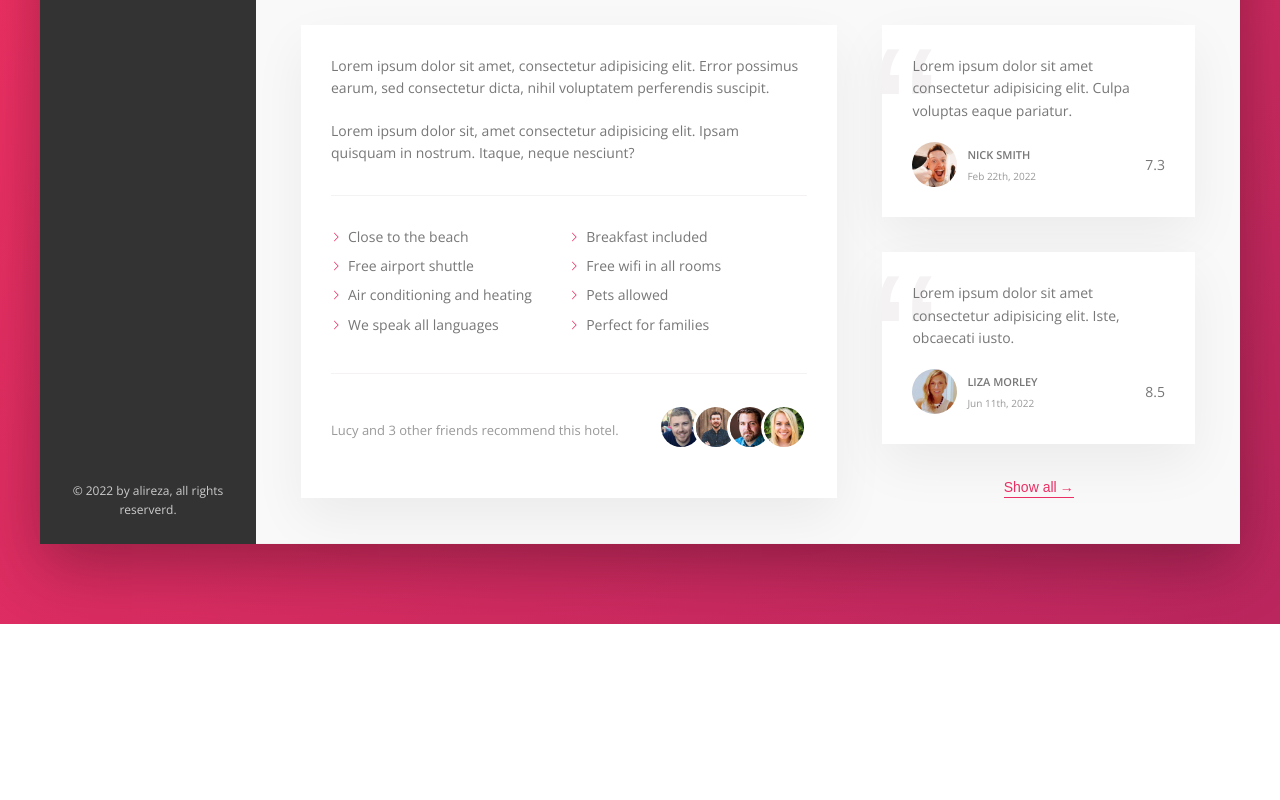
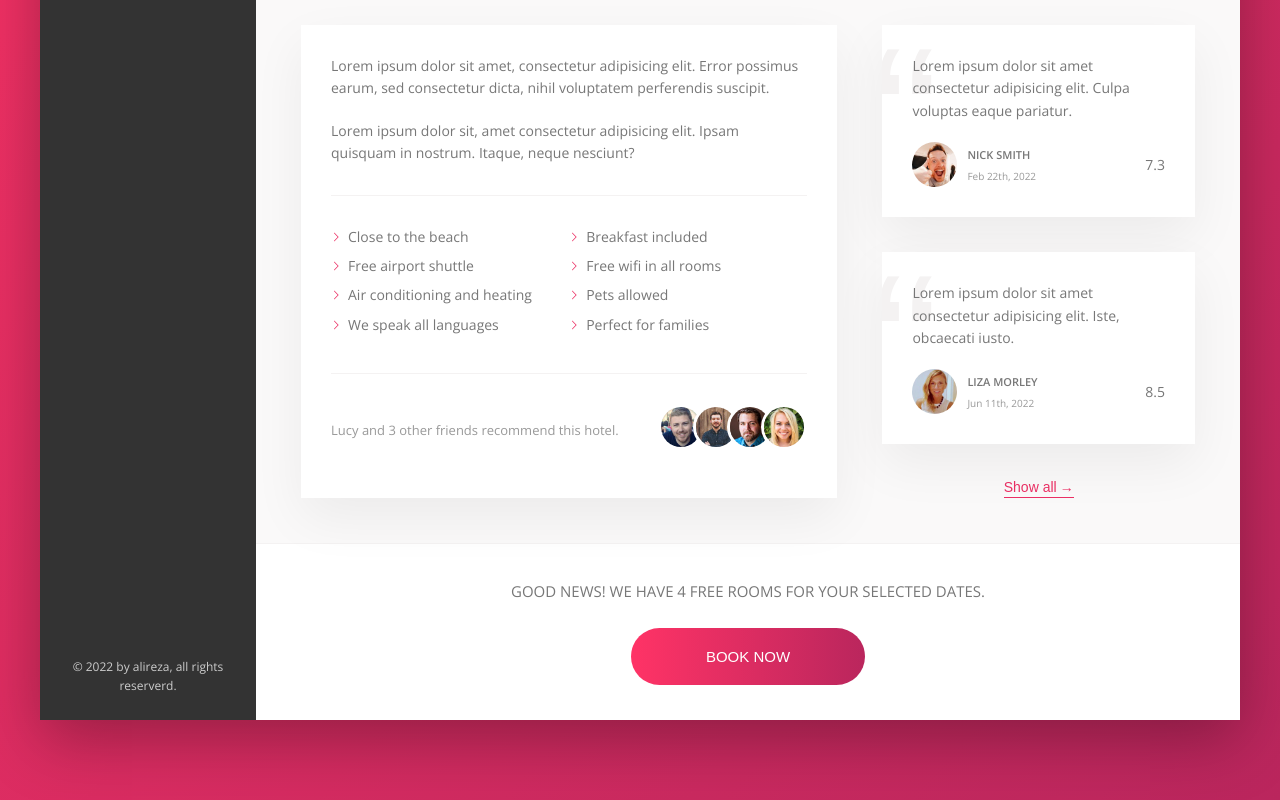
Before and after one commit to Alirezayoom/trillo, a website: page index.html in a window 1280 px wide. Shown: the part 622-1422 px from the top of the page. Before the commit the page ends 1246 px from the top, so only its background shows below. Drawn offline with nearby package versions, Linux system fonts and the light colour scheme.

Commit message:
cta added

```diff
--- a/index.html
+++ b/index.html
@@ -290,6 +290,23 @@
               <button class="btn-inline">Show all<span>&rarr;</span></button>
             </div>
           </div>
+          <!--//////////////////////////
+        //////////////////////////////
+        ///                        ///
+        ///          CTA           ///
+        ///                        ///
+        //////////////////////////////
+        ///////////////////////////-->
+
+          <div class="cta">
+            <h2 class="cta__book-now">
+              Good news! We have 4 free rooms for your selected dates.
+            </h2>
+            <button class="btn">
+              <span class="btn__visible">Book now</span>
+              <span class="btn__invisible">Only 4 rooms left</span>
+            </button>
+          </div>
         </main>
       </div>
     </div>
--- a/sass/_components.scss
+++ b/sass/_components.scss
@@ -431,3 +431,71 @@
     z-index: 1;
   }
 }
+
+.cta {
+  padding: 3.5rem 0;
+  text-align: center;
+
+  &__book-now {
+    font-size: 1.5rem;
+    font-weight: 300;
+    text-transform: uppercase;
+    margin-bottom: 2.5rem;
+  }
+}
+
+.btn {
+  font-size: 1.5rem;
+  font-weight: 300;
+  text-transform: uppercase;
+  border-radius: 100px;
+  border: none;
+  background-image: linear-gradient(
+    to right,
+    var(--color-primary-light),
+    var(--color-primary-dark)
+  );
+  color: #fff;
+  position: relative;
+  overflow: hidden;
+  cursor: pointer;
+
+  & > * {
+    display: inline-block;
+    height: 100%;
+    width: 100%;
+    transition: all 0.2s;
+  }
+
+  &:hover {
+    background-image: linear-gradient(
+      to left,
+      var(--color-primary-light),
+      var(--color-primary-dark)
+    );
+  }
+
+  &__visible {
+    padding: 2rem 7.5rem;
+  }
+
+  &__invisible {
+    position: absolute;
+    padding: 2rem 0rem;
+    left: 0;
+    top: -100%;
+  }
+
+  &:focus {
+    outline: none;
+    animation: pulsate 1s infinite;
+  }
+
+  &:hover &__visible {
+    transform: translateY(100%);
+  }
+
+  &:hover &__invisible {
+    top: 0;
+  }
+}
```
Also changed, not shown: css/style.css.
